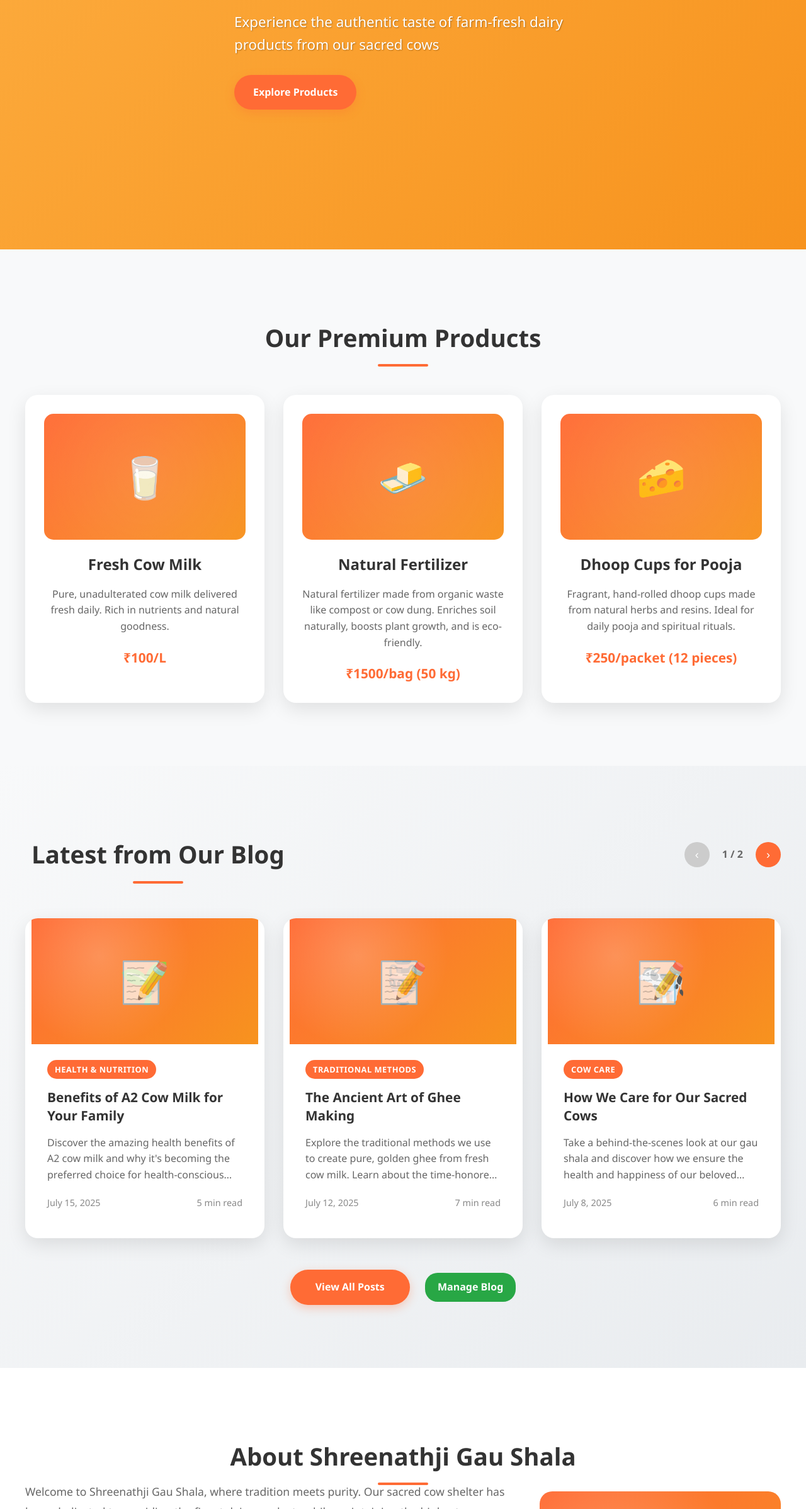
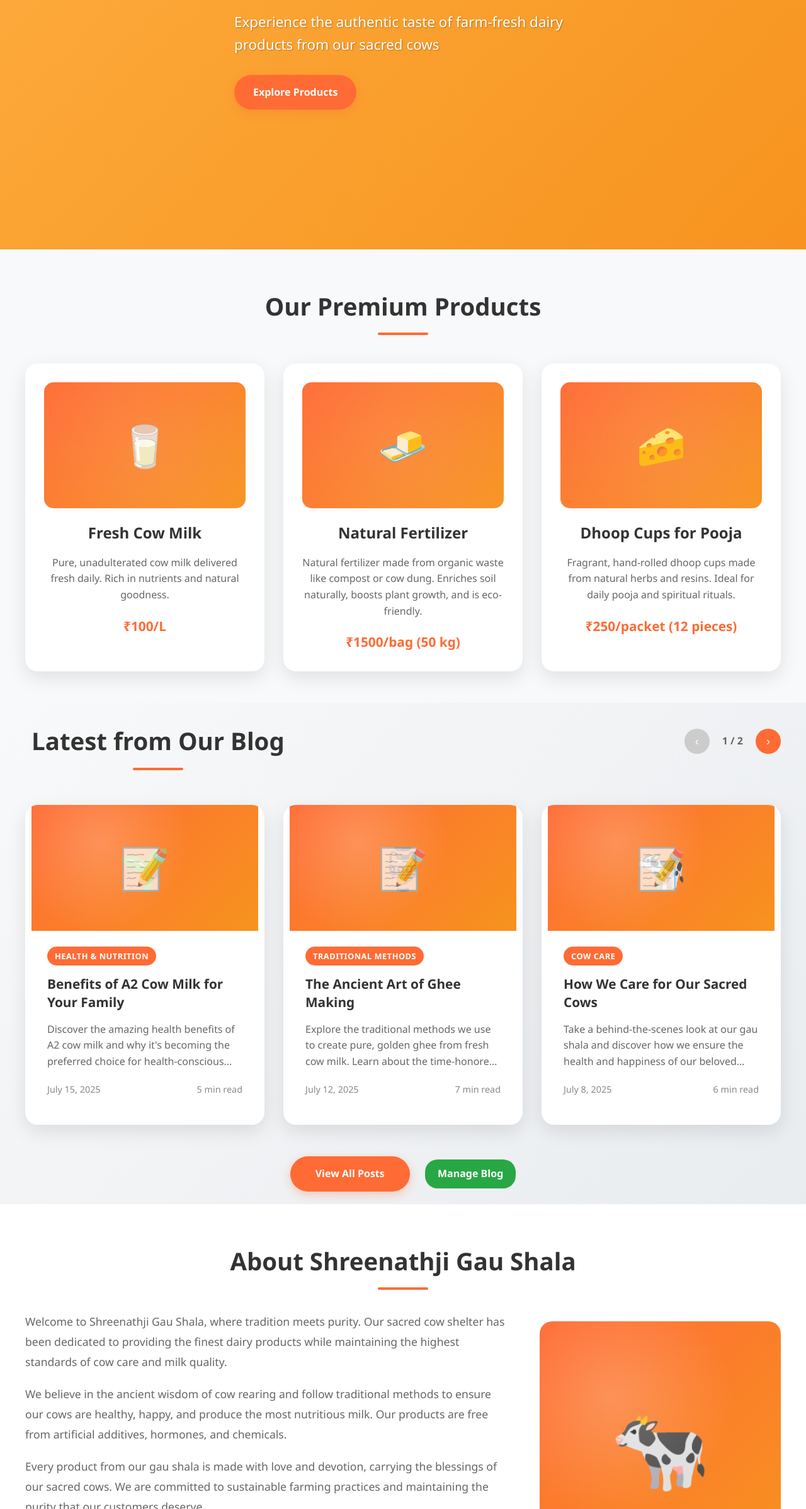
Before and after one commit to valay30/Shreenathji-Gir-Gaushala, a plain HTML site: page index.html in a window 1280 px wide. Shown: the part 404-2800 px from the top of the page at 63% size. Drawn offline with Linux system fonts and the light colour scheme.

Commit message:
Update styles.css

```diff
--- a/styles.css
+++ b/styles.css
@@ -286,7 +286,7 @@ nav, #navbar {
 
 /* Products Section */
 .products {
-    padding: 100px 0;
+    padding: 50px 0;
     background: #f8f9fa;
 }
 
@@ -363,7 +363,7 @@ nav, #navbar {
 
 /* Blog Section */
 .blog {
-    padding: 100px 0;
+    padding: 20px 0;
     background: linear-gradient(135deg, #f8f9fa 0%, #e9ecef 100%);
 }
 
@@ -618,7 +618,7 @@ nav, #navbar {
 
 /* About Section */
 .about {
-    padding: 100px 0;
+    padding: 50px 0;
     background: white;
 }
 
@@ -627,6 +627,7 @@ nav, #navbar {
     grid-template-columns: 2fr 1fr;
     gap: 50px;
     align-items: center;
+    margin-top: 50px;
 }
 
 .about-text {
@@ -667,7 +668,7 @@ nav, #navbar {
 
 /* Contact Section */
 .contact {
-    padding: 100px 0;
+    padding: 50px 0;
     background: #f8f9fa;
 }
 
@@ -675,6 +676,7 @@ nav, #navbar {
     display: grid;
     grid-template-columns: 1fr 1fr;
     gap: 50px;
+    margin-top: 50px;
 }
 
 .contact-info h3 {
```
